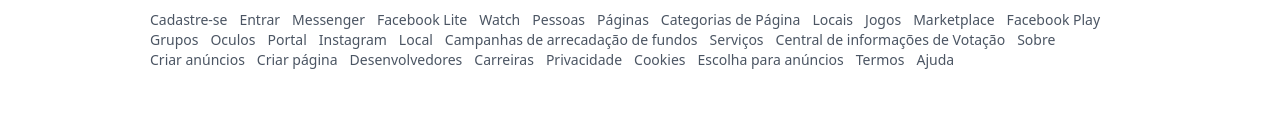
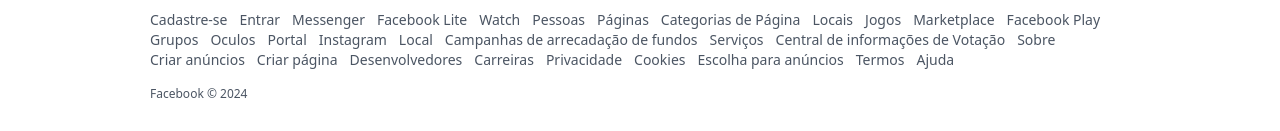
Before and after one commit to eobrunodias/tailwind-clone-facebook, a website built with Vite: page index.html in a window 1280 px wide. Shown: the part 746-877 px from the top of the page. Before the commit the page ends 848 px from the top, so only its background shows below. Built offline with nearby package versions, Linux system fonts and the light colour scheme.

Commit message:
feat: add copyright notice to footer

```diff
--- a/index.html
+++ b/index.html
@@ -194,7 +194,10 @@
             </li>
           </ul>
         </div>
-
+        <div class="pt-4 text-xs text-gray-600 text-center md:text-left">
+          <p>Facebook © 2024</p>
+        </div>
+      </div>
     </footer>
   </body>
 </html>
```
